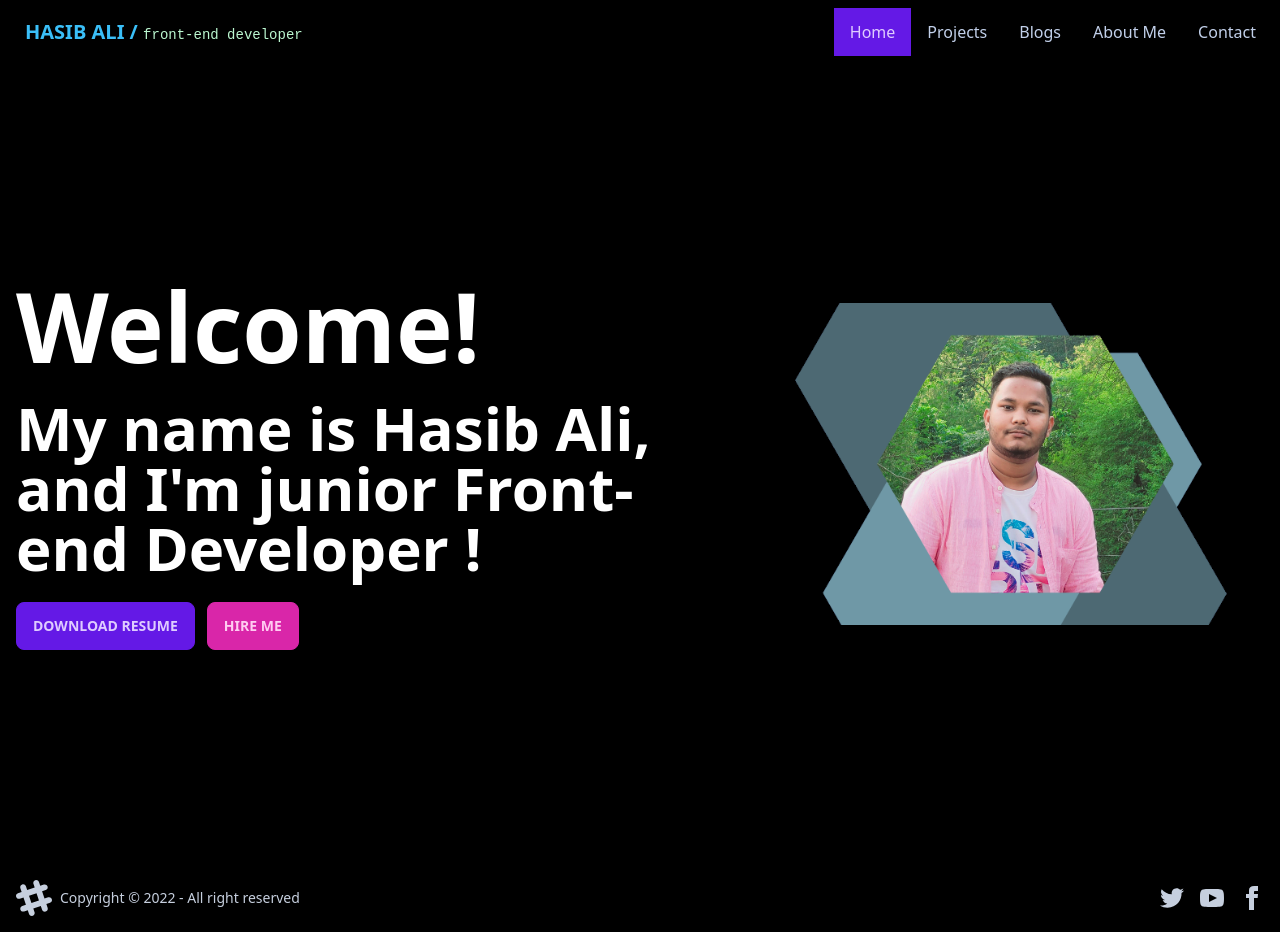
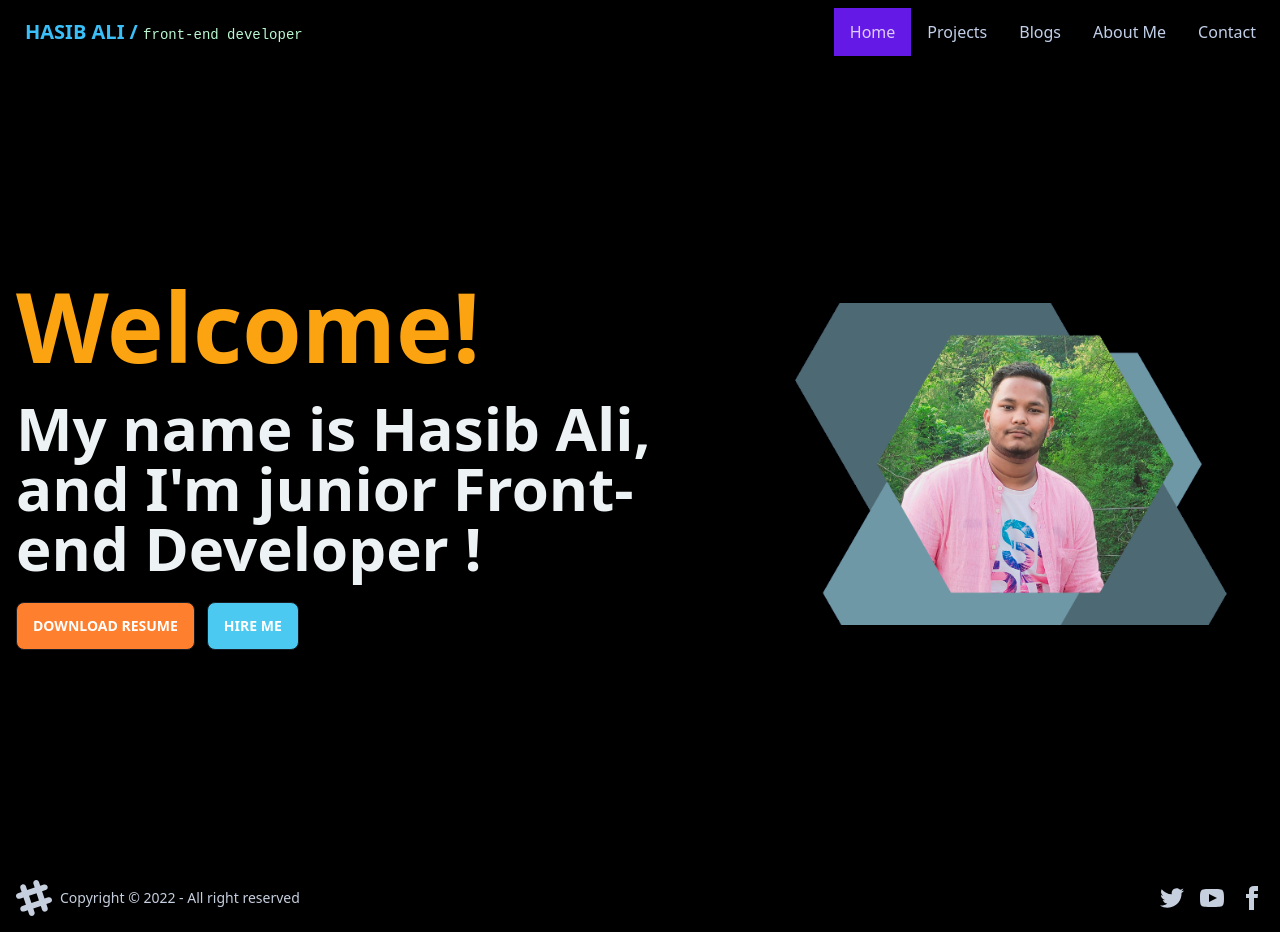
Before and after one commit to HasibAliOpu/dev-portfolio, a React (Create React App) app: page / in a window 1280 px wide. Built offline with nearby package versions, Linux system fonts and the light colour scheme.

Commit message:
giving color and hover effect of home page

```diff
--- a/src/components/Home/Home.js
+++ b/src/components/Home/Home.js
@@ -13,18 +13,24 @@ const Home = () => {
             alt=""
           />
           <div className="text-white">
-            <h1 className="text-3xl lg:text-8xl font-bold">Welcome!</h1>
-            <p className="py-6 lg:text-6xl font-bold">
+            <h1 className="text-3xl lg:text-8xl font-bold text-[#fca311]">
+              Welcome!
+            </h1>
+            <p className="py-6 lg:text-6xl text-[#edf2f4] font-bold">
               My name is Hasib Ali, and I'm junior Front-end Developer !
             </p>
 
-            <button className="btn btn-primary">
+            <button className="btn bg-[#fe7f2d] hover:bg-[#f06000] text-white scale-100 hover:scale-105 ease-in duration-300">
               <a href={resume} download>
                 Download Resume
               </a>
             </button>
-            <button className="btn btn-secondary ml-3">
-              <a href="https://www.linkedin.com/in/hasib-ali-opu-7b8886226/">
+            <button className="btn bg-[#4cc9f0] hover:bg-[#1cc0f1] scale-100 hover:scale-105 ease-in duration-300 text-white ml-3">
+              <a
+                href="https://www.linkedin.com/in/hasib-ali-opu-7b8886226/"
+                target="_blank"
+                rel="noopener noreferrer"
+              >
                 Hire Me
               </a>
             </button>
```
